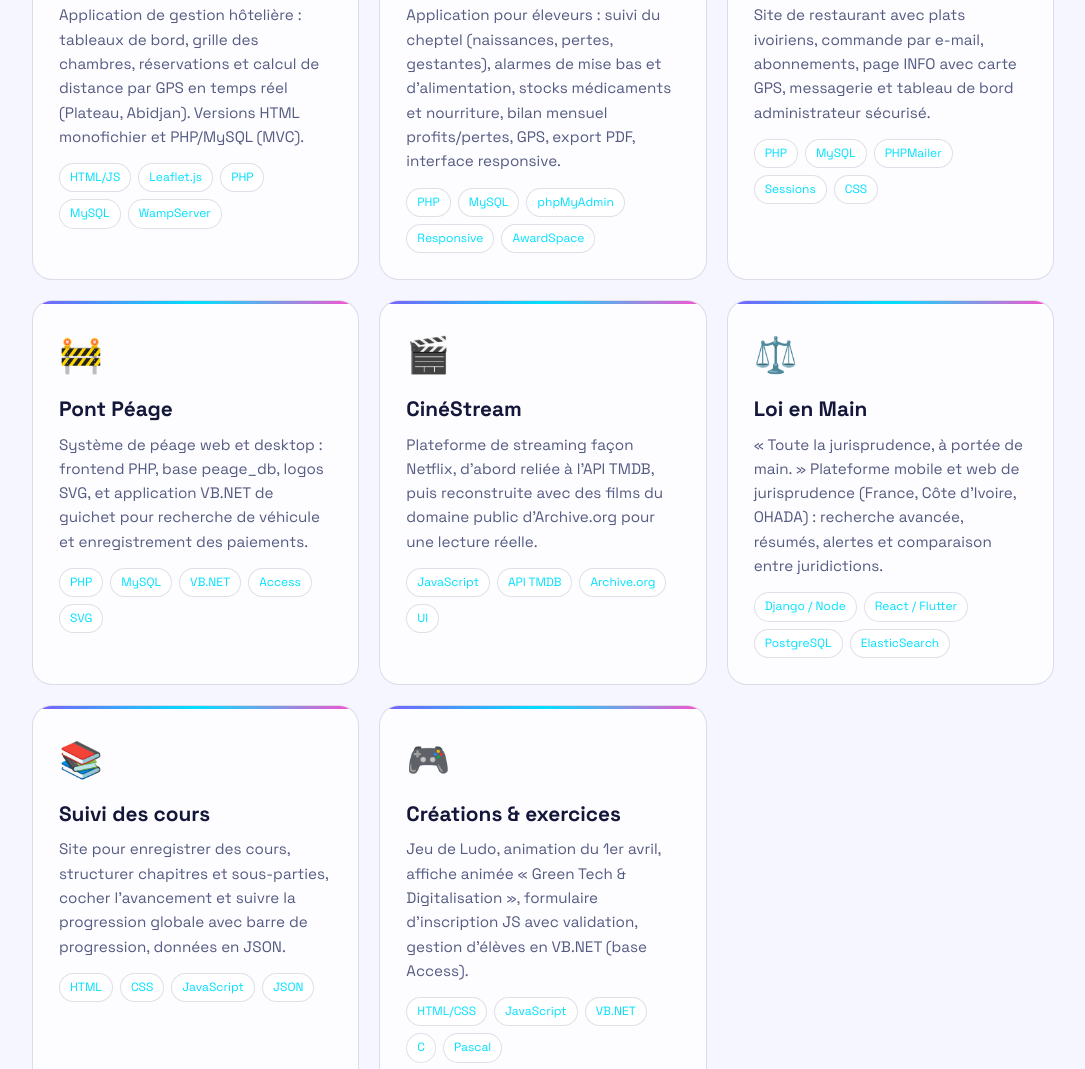
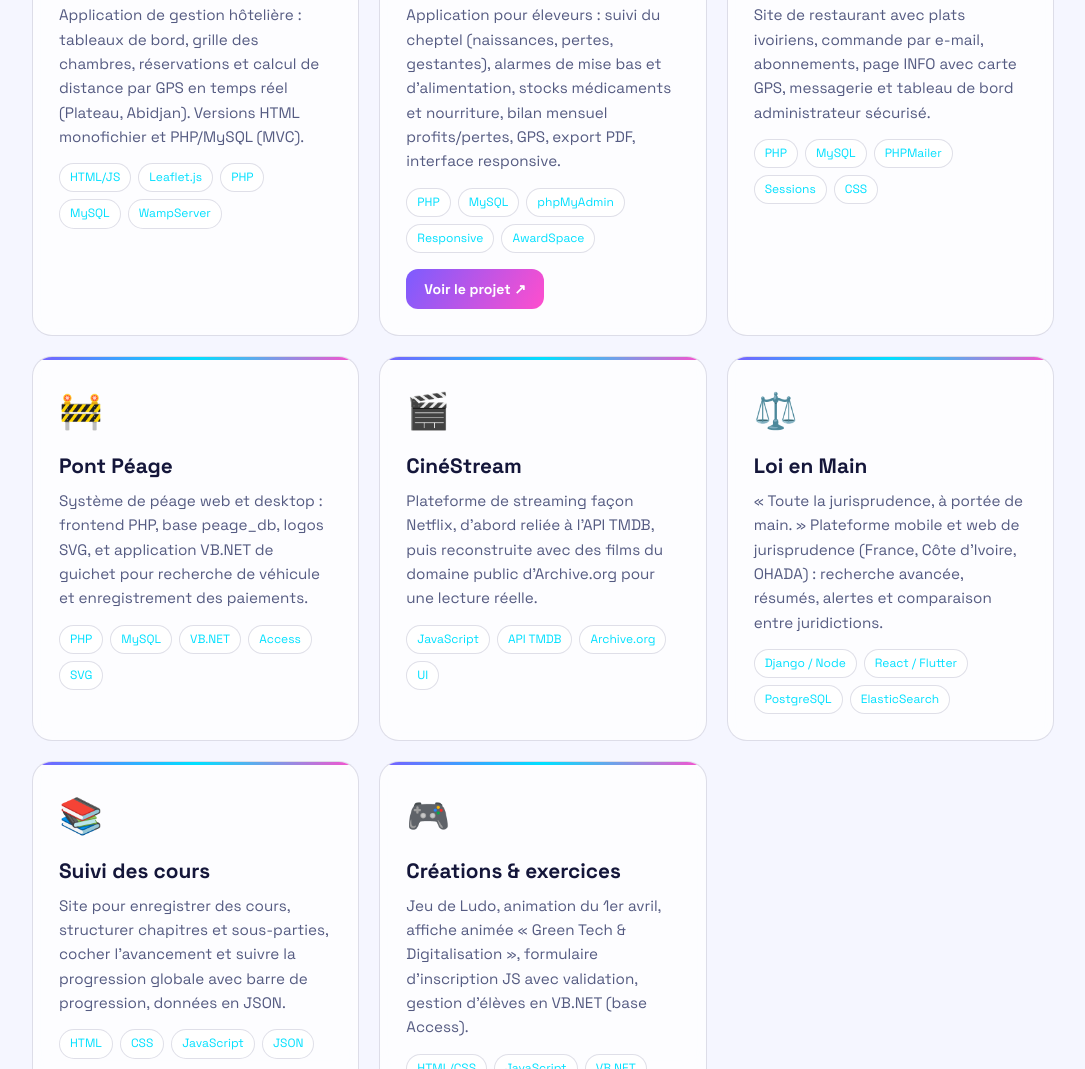
Before and after one commit to cyrillemondesir28-source/portfolio_Dev, a plain HTML site: page index.html in a window 1280 px wide. Shown: the part 1887-2956 px from the top of the page, without its empty margins (97-1182 px from the left). Drawn offline with Linux system fonts and the light colour scheme.

Commit message:
Add files via upload

```diff
--- a/index.html
+++ b/index.html
@@ -49,6 +49,7 @@ h2{font-size:clamp(1.8rem,4vw,2.8rem);margin:0 0 28px}h2 em{font-style:normal;co
 .card:hover{transform:translateY(-8px);border-color:var(--a);box-shadow:0 20px 50px -20px var(--a)}
 .card::before{content:"";position:absolute;inset:0 0 auto 0;height:3px;background:linear-gradient(90deg,var(--a),var(--b),var(--c))}
 .ic{font-size:2.2rem}.card h3{margin:10px 0 6px;font-size:1.3rem}.card p{color:var(--mu);margin:0 0 14px;font-size:.95rem}
+.lk{display:inline-block;margin-top:16px;padding:9px 18px;border-radius:12px;font-size:.88rem;font-weight:700;text-decoration:none;color:#fff;background:linear-gradient(120deg,var(--a),var(--c));transition:.3s}.lk:hover{transform:translateY(-2px) scale(1.04);box-shadow:0 8px 24px -8px var(--a)}
 .chips{display:flex;flex-wrap:wrap;gap:7px}.chips i{font-style:normal;font-size:.75rem;padding:4px 10px;border-radius:99px;border:1px solid var(--bd);background:var(--card);color:var(--b)}
 .about{display:grid;grid-template-columns:1fr 1fr;gap:20px}
 .about .card p{color:var(--tx)}
@@ -100,7 +101,7 @@ footer{text-align:center;padding:40px 5vw 50px;color:var(--mu);font-size:.85rem}
 <h2>Mes <em>projets</em></h2>
 <div class="grid">
 <div class="card"><div class="ic">🏨</div><h3>MOHOTEL</h3><p>Application de gestion hôtelière : tableaux de bord, grille des chambres, réservations et calcul de distance par GPS en temps réel (Plateau, Abidjan). Versions HTML monofichier et PHP/MySQL (MVC).</p><div class="chips"><i>HTML/JS</i><i>Leaflet.js</i><i>PHP</i><i>MySQL</i><i>WampServer</i></div></div>
-<div class="card"><div class="ic">🐐</div><h3>MONELE</h3><p>Application pour éleveurs : suivi du cheptel (naissances, pertes, gestantes), alarmes de mise bas et d'alimentation, stocks médicaments et nourriture, bilan mensuel profits/pertes, GPS, export PDF, interface responsive.</p><div class="chips"><i>PHP</i><i>MySQL</i><i>phpMyAdmin</i><i>Responsive</i><i>AwardSpace</i></div></div>
+<div class="card"><div class="ic">🐐</div><h3>MONELE</h3><p>Application pour éleveurs : suivi du cheptel (naissances, pertes, gestantes), alarmes de mise bas et d'alimentation, stocks médicaments et nourriture, bilan mensuel profits/pertes, GPS, export PDF, interface responsive.</p><div class="chips"><i>PHP</i><i>MySQL</i><i>phpMyAdmin</i><i>Responsive</i><i>AwardSpace</i></div><a class="lk" href="http://monele.atwebpages.com/" target="_blank" rel="noopener">Voir le projet ↗</a></div>
 <div class="card"><div class="ic">🍲</div><h3>TIEHI FOOD</h3><p>Site de restaurant avec plats ivoiriens, commande par e-mail, abonnements, page INFO avec carte GPS, messagerie et tableau de bord administrateur sécurisé.</p><div class="chips"><i>PHP</i><i>MySQL</i><i>PHPMailer</i><i>Sessions</i><i>CSS</i></div></div>
 <div class="card"><div class="ic">🚧</div><h3>Pont Péage</h3><p>Système de péage web et desktop : frontend PHP, base peage_db, logos SVG, et application VB.NET de guichet pour recherche de véhicule et enregistrement des paiements.</p><div class="chips"><i>PHP</i><i>MySQL</i><i>VB.NET</i><i>Access</i><i>SVG</i></div></div>
 <div class="card"><div class="ic">🎬</div><h3>CinéStream</h3><p>Plateforme de streaming façon Netflix, d'abord reliée à l'API TMDB, puis reconstruite avec des films du domaine public d'Archive.org pour une lecture réelle.</p><div class="chips"><i>JavaScript</i><i>API TMDB</i><i>Archive.org</i><i>UI</i></div></div>
```
